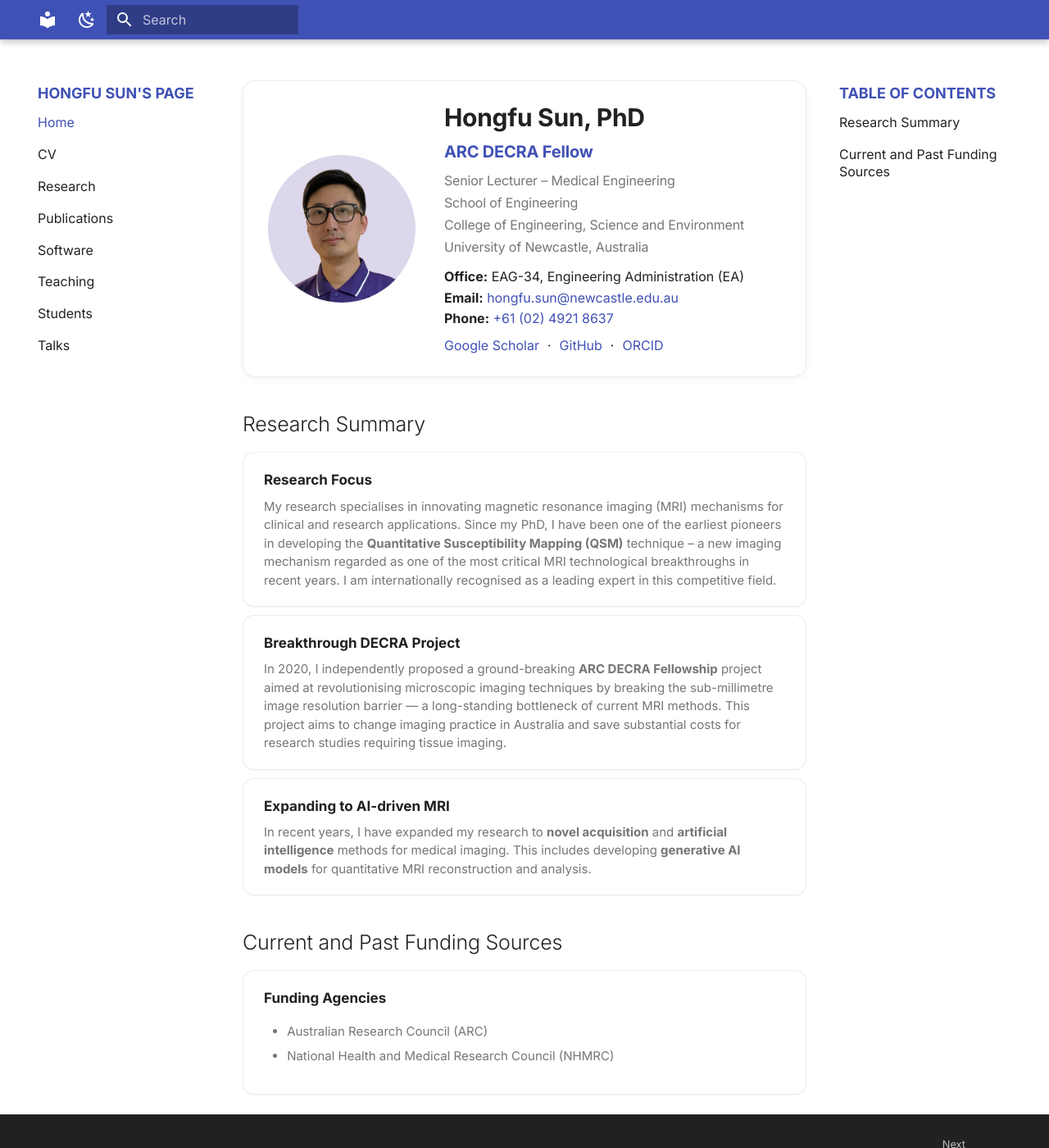
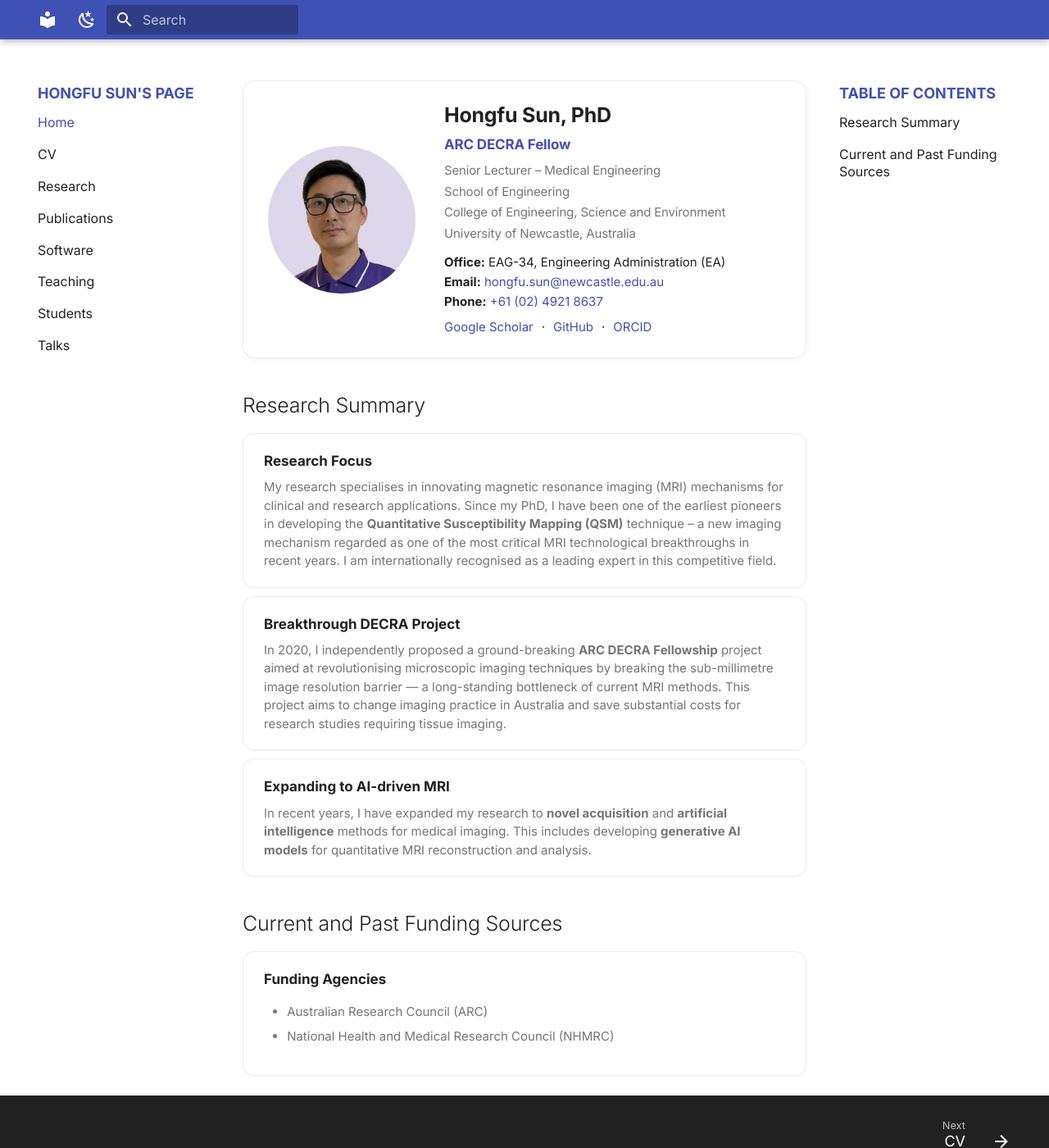
Before and after one commit to sunhongfu/sunhongfu.github.io, an MkDocs documentation site: the page built from docs/index.md, in a window 1280 px wide and 1400 px high. Shown: the whole window at 82% size. Built offline with MkDocs 1.6.1 and Material for MkDocs 9.7.7, drawn with Linux system fonts in a browser that asks for light colours.

Commit message:
hero card smaller

```diff
--- a/docs/assets/extra.css
+++ b/docs/assets/extra.css
@@ -65,21 +65,21 @@
 }
 
 .md-typeset .hero-meta h1 {
-  font-size: 1.5rem;
+  font-size: 1.25rem;
   font-weight: 800;
   margin: 0 0 .35rem 0;
   color: var(--md-default-fg-color);
 }
 
 .md-typeset .hero-meta h3 {
-  font-size: 0.8rem;
+  font-size: 0.75rem;
   font-weight: 400;
   margin: .15rem 0;
   color: var(--md-default-fg-color--light);
 }
 
 .md-typeset .hero-meta .hero-title {
-  font-size: 1rem;
+  font-size: 0.85rem;
   font-weight: 700;
   color: var(--md-primary-fg-color);
   margin: .2rem 0 .4rem 0;
@@ -87,7 +87,7 @@
 
 .md-typeset .hero-contact {
   margin-top: .6rem;
-  font-size: .8rem;
+  font-size: .75rem;
   color: var(--md-default-fg-color);
 }
 
@@ -103,7 +103,7 @@
   display: flex;
   gap: .5rem;
   flex-wrap: wrap;
-  font-size: .8rem;
+  font-size: .75rem;
 }
 
 /* Responsive: stack on narrow screens */
```
